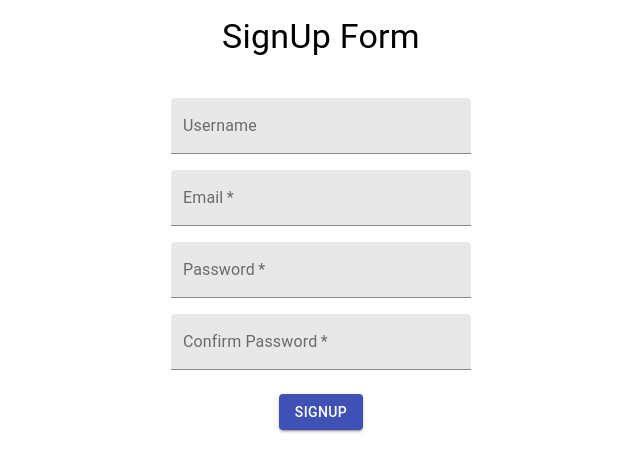
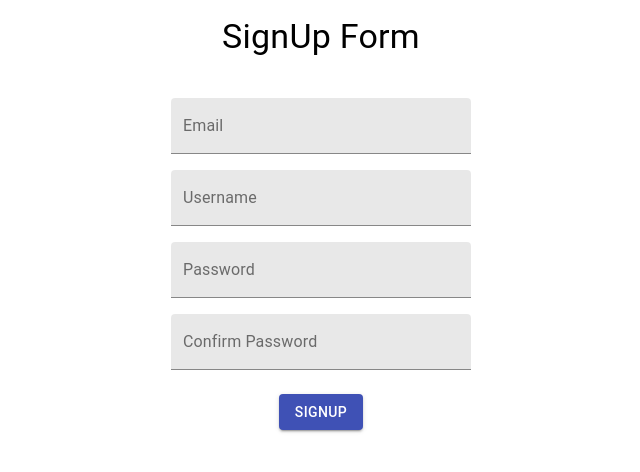
Before and after one commit to zain-gigalabs/react-node-project, a React (Create React App) app in the folder react-project/: page / in a window 1280 px wide. Shown: the top 472 px of the page, without its empty margins (319-959 px from the left). Built offline with nearby package versions, Linux system fonts and the light colour scheme.

Commit message:
SignUp form with Formik

```diff
--- a/react-project/src/components/account/signUp.jsx
+++ b/react-project/src/components/account/signUp.jsx
@@ -1,7 +1,6 @@
-import { useState } from "react";
 import { useDispatch } from "react-redux";
 import register from "../../service/actions/auth";
-import { Formik, Form, Field, useFormik } from "formik";
+import { useFormik } from "formik";
 import * as Yup from "yup";
 // import { createUser } from "../../service/api";
 import {
@@ -30,43 +29,34 @@ const useStyles = makeStyles((theme) => ({
 }));
 
 const SignupSchema = Yup.object().shape({
+  email: Yup.string("Enter your email")
+    .email("Enter a valid email")
+    .required("Email is required"),
   username: Yup.string()
     .min(2, "Too Short!")
     .max(50, "Too Long!")
     .required("Required"),
+  password: Yup.string("Enter your password")
+    .min(6, "Password should be of minimum 6 characters length")
+    .required("Password is required"),
+  confirm_password: Yup.string()
+    .required("Please confirm your password")
+    .oneOf([Yup.ref("password")], "Passwords do not match"),
 });
 
-const SignUp = (props) => {
-  console.warn(props);
-  const [username, setUserName] = useState("");
-  const [email, setEmail] = useState("");
-  const [password, setPassword] = useState("");
-  const [confirmPassword, setConfirmPassword] = useState("");
+const SignUp = () => {
   const classes = useStyles();
   const dispatch = useDispatch();
-
-  const handleSubmit = async (e) => {
-    e.preventDefault();
-    if (password !== confirmPassword) {
-      alert("Password not matched");
-      return;
-    }
-
-    const userObject = {
-      username: username,
-      email: email,
-      password: password,
-    };
-    dispatch(register(userObject));
-  };
-
   const formik = useFormik({
     initialValues: {
+      email: "",
       username: "",
+      password: "",
+      confirm_password: "",
     },
     validationSchema: SignupSchema,
     onSubmit: (values) => {
-      alert(JSON.stringify(values, null, 2));
+      dispatch(register(values));
     },
   });
 
@@ -76,45 +66,59 @@ const SignUp = (props) => {
         SignUp Form
       </Typography>
 
-      <form className={classes.root}>
+      <form className={classes.root} onSubmit={formik.handleSubmit}>
+        <TextField
+          fullWidth
+          id="email"
+          name="email"
+          label="Email"
+          variant="filled"
+          value={formik.values.email}
+          onChange={formik.handleChange}
+          error={formik.touched.email && Boolean(formik.errors.email)}
+          helperText={formik.touched.email && formik.errors.email}
+        />
         <TextField
           name="username"
           label="Username"
           variant="filled"
-          // onChange={(e) => setUserName(e.target.value)}
+          id="username"
+          value={formik.values.username}
           onChange={formik.handleChange}
-          value={formik.values.username}
-          error={formik.touched.username}
-          helperText={formik.touched.username}
-        />
-
-        <TextField
-          label="Email"
-          variant="filled"
-          type="email"
-          onChange={(e) => setEmail(e.target.value)}
-          required
+          error={formik.touched.username && Boolean(formik.errors.username)}
+          helperText={formik.touched.username && formik.errors.username}
         />
         <TextField
           label="Password"
           variant="filled"
           type="password"
-          onChange={(e) => setPassword(e.target.value)}
-          required
+          id="password"
+          value={formik.values.password}
+          onChange={formik.handleChange}
+          error={formik.touched.password && Boolean(formik.errors.password)}
+          helperText={formik.touched.password && formik.errors.password}
         />
         <TextField
           label="Confirm Password"
           variant="filled"
           type="password"
-          onChange={(e) => setConfirmPassword(e.target.value)}
-          required
+          id="confirm_password"
+          value={formik.values.confirm_password}
+          onChange={formik.handleChange}
+          error={
+            formik.touched.confirm_password &&
+            Boolean(formik.errors.confirm_password)
+          }
+          helperText={
+            formik.touched.confirm_password && formik.errors.confirm_password
+          }
         />
         <div>
           <Button
             type="submit"
             variant="contained"
             color="primary"
-            onClick={handleSubmit}
+            // onClick={handleSubmit}
           >
             Signup
           </Button>
--- a/react-project/src/service/api.js
+++ b/react-project/src/service/api.js
@@ -3,7 +3,7 @@ import axios from "axios";
 const URL = "http://localhost:8000/api";
 
 const createUser = async (post) => {
-  console.log(post);
+  // console.log(post);
   try {
     return await axios.post(`${URL}/add_user`, post);
   } catch (e) {
```
Also changed, not shown: react-project/src/App.js (+4 -3 lines).
